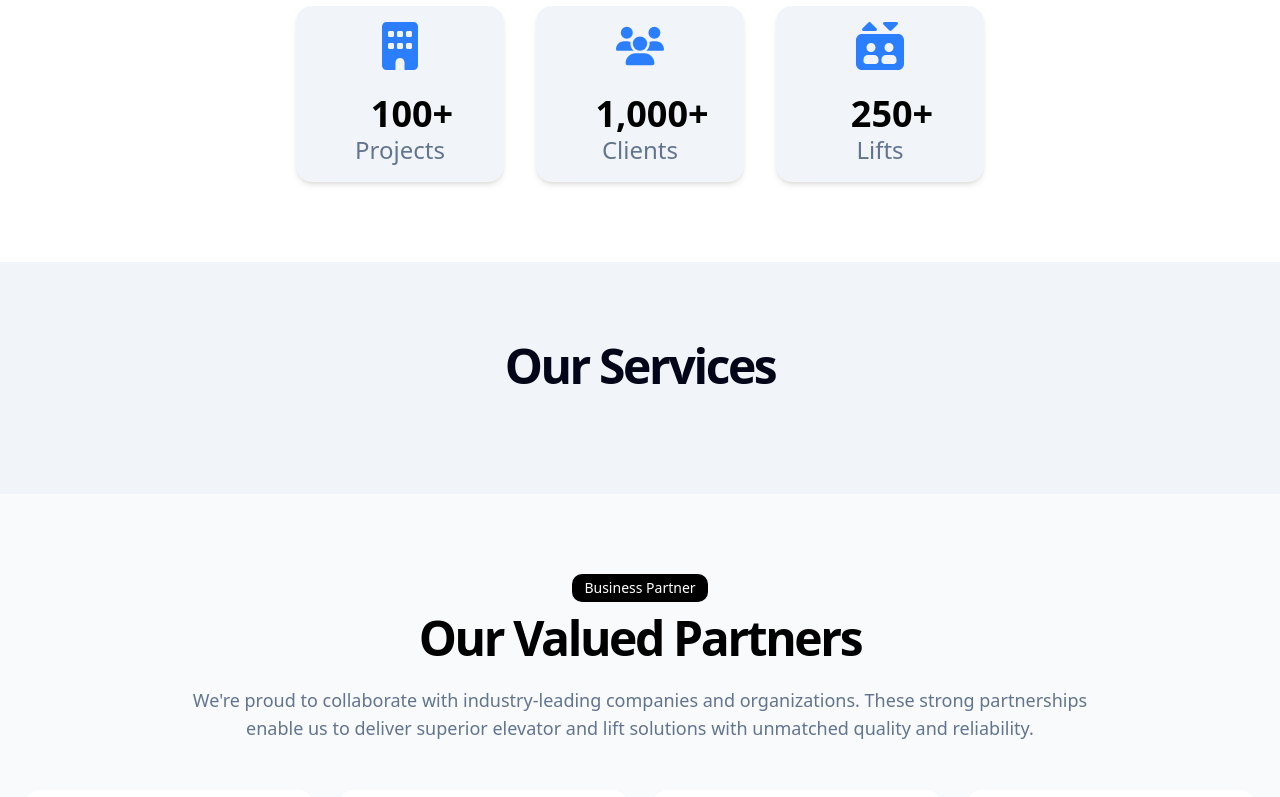
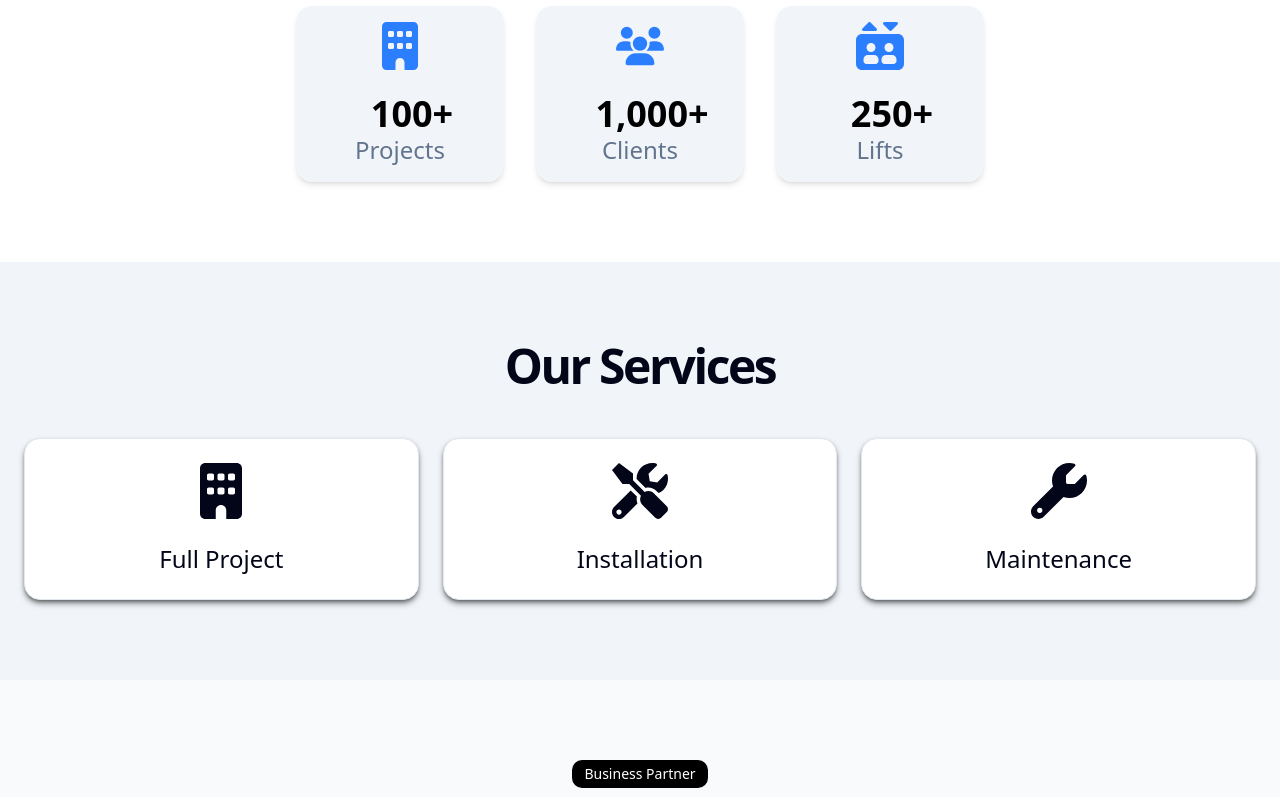
Before and after one commit to fnabir/ALBWebApp, a Next.js app: page / in a window 1280 px wide. Shown: the part 1663-2460 px from the top of the page. Built offline with nearby package versions, Linux system fonts and the light colour scheme; no server answers.

Commit message:
Update portfolio and services section of home page

```diff
--- a/src/components/pages/home/portfolio-section.tsx
+++ b/src/components/pages/home/portfolio-section.tsx
@@ -5,6 +5,7 @@ import { animate, motion, useMotionValue } from "framer-motion"
 import { useInView } from "react-intersection-observer"
 import { useEffect, useState } from "react"
 import { PageSection } from "@/components/page-section"
+import { IconType } from "react-icons";
 
 const portfolio = [
   {
@@ -48,7 +49,7 @@ function MorphismCard({
   count,
   label
 }: {
-  icon: React.ElementType;
+  icon: IconType;
   count: number;
   label: string;
 }) {
--- a/src/components/pages/home/services-section.tsx
+++ b/src/components/pages/home/services-section.tsx
@@ -1,16 +1,27 @@
+"use client"
+
 import { PageSection } from "@/components/page-section";
-import Image from "next/image";
+import { useRouter } from "next/navigation";
+import { FaBuilding, FaWrench } from "react-icons/fa6";
+import { IconType } from "react-icons";
+import { FaTools } from "react-icons/fa";
 
 const services = [
   {
     label: "Full Project",
+    id: "full-project",
+    icon: FaBuilding,
   },
   {
     label: "Installation",
+    id: "installation",
+    icon: FaTools,
   },
   {
     label: "Maintenance",
-  }
+    id: "maintenance",
+    icon: FaWrench,
+  },
 ];
 
 export default function ServicesSection() {
@@ -20,9 +31,40 @@ export default function ServicesSection() {
       className="bg-muted"
       heading="Our Services"
     >
-      <div className="grid grid-cols-1 lg:grid-cols-3">
-
+      <div className="grid grid-cols-1 lg:grid-cols-3 gap-6 mt-6">
+        {
+          services.map((item, index) => (
+            <ServicesCard key={index} label={item.label} targetId={item.id} Icon={item.icon} />
+          ))
+        }
       </div>
     </PageSection>
   )
 }
+
+function ServicesCard({
+  label,
+  targetId,
+  Icon,
+}: {
+  label: string;
+  targetId: string;
+  Icon: IconType;
+}) {
+  const router = useRouter();
+
+  const handleClick = () => {
+    sessionStorage.setItem("scrollTo", targetId);
+    router.push("/services");
+  };
+
+  return (
+    <div
+      onClick={handleClick}
+      className="rounded-2xl p-6 text-center border bg-background shadow-md hover:shadow-lg shadow-black/50 flex flex-col items-center transition-all hover:scale-105 duration-300 cursor-pointer"
+    >
+      <Icon className="text-4xl mb-4 lg:mb-6 lg:size-14" />
+      <div className="text-lg lg:text-2xl font-medium">{label}</div>
+    </div>
+  );
+}
```
